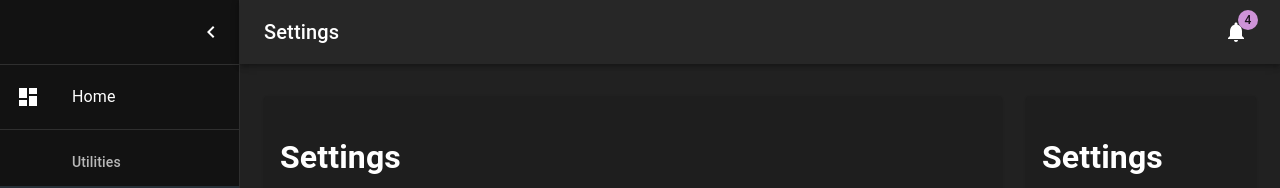
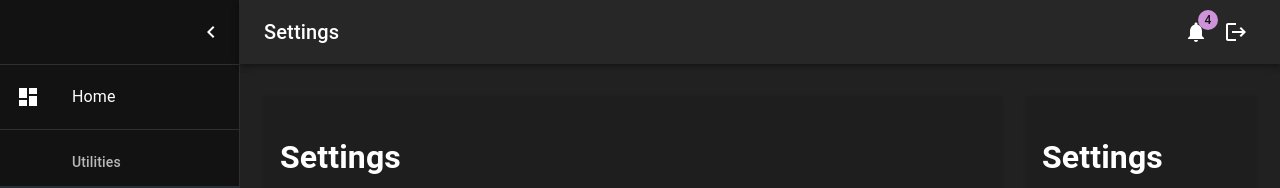
Before and after one commit to campmindshark/people-manager, a React (Create React App) app in the folder packages/frontend/: page /settings in a window 1280 px wide. Shown: the top 188 px of the page. Built offline with nearby package versions, Linux system fonts and the light colour scheme; what backend would draw is missing.

Commit message:
add logout btn

```diff
--- a/packages/frontend/src/layouts/dashboard/TopBar.tsx
+++ b/packages/frontend/src/layouts/dashboard/TopBar.tsx
@@ -3,6 +3,7 @@ import Toolbar from '@mui/material/Toolbar';
 import Typography from '@mui/material/Typography';
 import Badge from '@mui/material/Badge';
 import MenuIcon from '@mui/icons-material/Menu';
+import LogoutIcon from '@mui/icons-material/Logout';
 import NotificationsIcon from '@mui/icons-material/Notifications';
 import IconButton from '@mui/material/IconButton';
 import { useRecoilValue } from 'recoil';
@@ -16,6 +17,11 @@ interface TopBarProps {
 
 export default function TopBar({ open, toggleDrawer }: TopBarProps) {
   const pageState = useRecoilValue(PageState);
+
+  const handleLogout = () => {
+    console.log('logout');
+    window.location.href = 'http://localhost:3001/auth/logout';
+  }
 
   return (
     <AppBar position="absolute" open={open}>
@@ -50,6 +56,9 @@ export default function TopBar({ open, toggleDrawer }: TopBarProps) {
             <NotificationsIcon />
           </Badge>
         </IconButton>
+        <IconButton color="inherit" onClick={handleLogout}>
+            <LogoutIcon />
+        </IconButton>
       </Toolbar>
     </AppBar>
   );
--- a/packages/frontend/src/pages/Home.tsx
+++ b/packages/frontend/src/pages/Home.tsx
@@ -34,7 +34,7 @@ function Home() {
                 p: 2,
                 display: 'flex',
                 flexDirection: 'column',
-                height: 240,
+                height: "100%",
               }}
             >
               {/* <Chart /> */}
@@ -74,7 +74,7 @@ function Home() {
                 p: 2,
                 display: 'flex',
                 flexDirection: 'column',
-                height: 240,
+                height: "100%",
               }}
             >
               <h1>Teams</h1>
```
